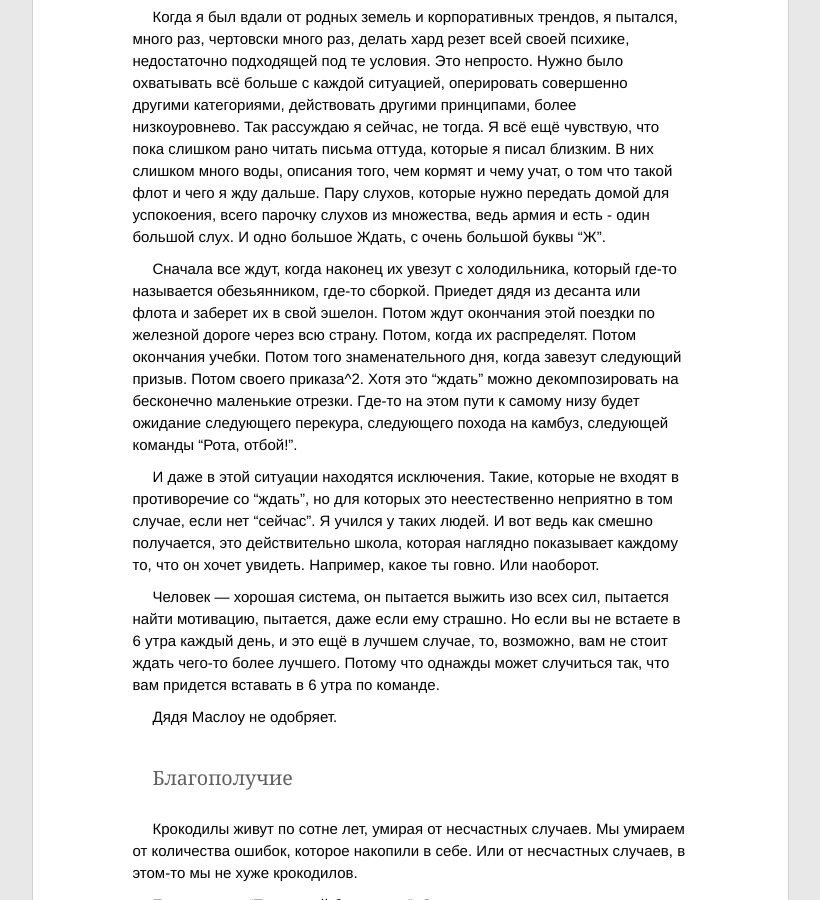
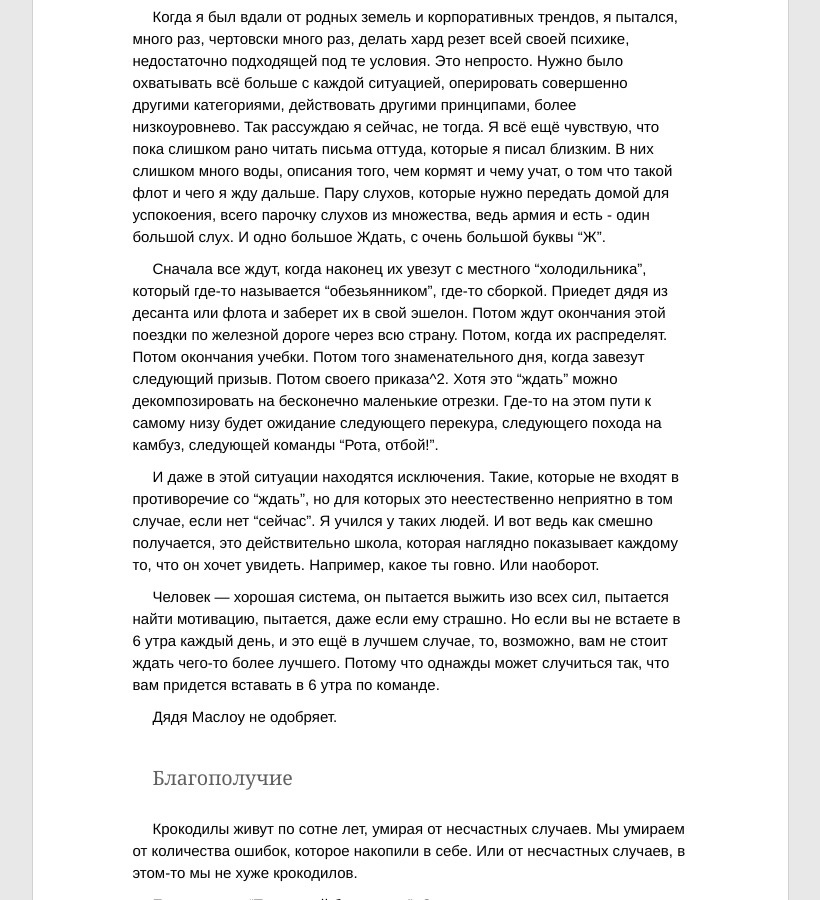
Before and after one commit to ptmt/ptmt.github.com, a Jekyll site: the page built from _posts/2012-05-10-what-are-we-waiting-for.md, in a window 1280 px wide and 900 px high, scrolled down 1922 px. Shown: the whole window, without its empty margins (230-1050 px from the left). Built offline with Jekyll 4.4.1, drawn with Linux system fonts in a browser that asks for light colours; Markdown is read by kramdown in place of the engine named in the settings; some of the changed text lies outside the part shown.

Commit message:
Update _posts/2012-05-10-what-are-we-waiting-for.md

```diff
--- a/_posts/2012-05-10-what-are-we-waiting-for.md
+++ b/_posts/2012-05-10-what-are-we-waiting-for.md
@@ -35,7 +35,7 @@
 
 Когда я был вдали от родных земель и корпоративных трендов, я пытался, много раз, чертовски много раз, делать хард резет всей своей психике, недостаточно подходящей под те условия. Это непросто. Нужно было охватывать всё больше с каждой ситуацией, оперировать совершенно другими категориями, действовать другими принципами, более низкоуровнево. Так рассуждаю я сейчас, не тогда. Я всё ещё чувствую, что пока слишком рано читать письма оттуда, которые я писал близким. В них слишком много воды, описания того, чем кормят и чему учат, о том что такой флот и чего я жду дальше. Пару слухов, которые нужно передать домой для успокоения, всего парочку слухов из множества, ведь армия и есть - один большой слух. И одно большое Ждать, с очень большой буквы "Ж".
 
-Сначала все ждут, когда наконец их увезут с холодильника, который где-то называется обезьянником, где-то сборкой. Приедет дядя из десанта или флота и заберет их в свой эшелон. Потом ждут окончания этой поездки по железной дороге через всю страну. Потом, когда их распределят. Потом окончания учебки. Потом того знаменательного дня, когда завезут следующий призыв. Потом своего приказа^2. Хотя это "ждать" можно декомпозировать на бесконечно маленькие отрезки. Где-то на этом пути к самому низу будет ожидание следующего перекура, следующего похода на камбуз, следующей команды "Рота, отбой!".
+Сначала все ждут, когда наконец их увезут с местного "холодильника", который где-то называется "обезьянником", где-то сборкой. Приедет дядя из десанта или флота и заберет их в свой эшелон. Потом ждут окончания этой поездки по железной дороге через всю страну. Потом, когда их распределят. Потом окончания учебки. Потом того знаменательного дня, когда завезут следующий призыв. Потом своего приказа^2. Хотя это "ждать" можно декомпозировать на бесконечно маленькие отрезки. Где-то на этом пути к самому низу будет ожидание следующего перекура, следующего похода на камбуз, следующей команды "Рота, отбой!".
 
 И даже в этой ситуации находятся исключения. Такие, которые не входят в противоречие со "ждать", но для которых это неестественно неприятно в том случае, если нет "сейчас". Я учился у таких людей. И вот ведь как смешно получается, это действительно школа, которая наглядно показывает каждому то, что он хочет увидеть. Например, какое ты говно. Или наоборот.
 
```
Also changed, not shown: other parts of _posts/2012-05-10-what-are-we-waiting-for.md (+1 -1 lines).
